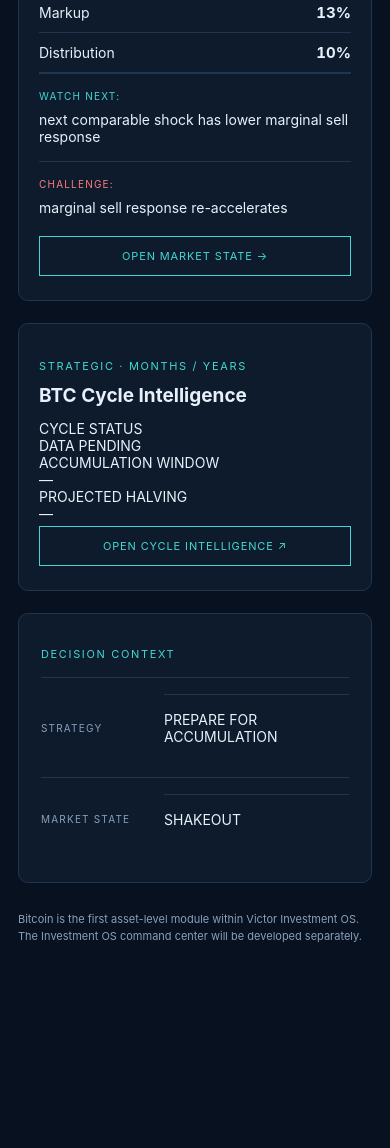
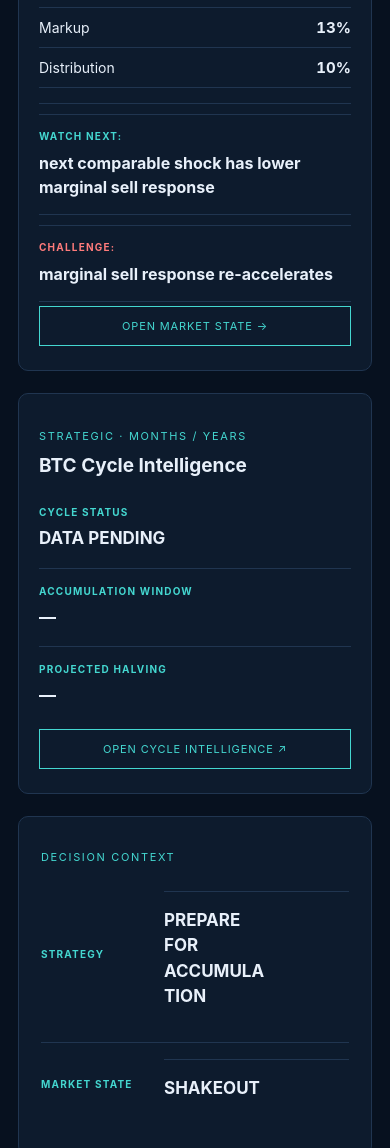
Before and after one commit to VictorHTsai/victor-investment-os, a plain HTML site: page apps/dge-dashboard/index.html in a window 390 px wide. Shown: the part 730-1878 px from the top of the page. Before the commit the page ends 1724 px from the top, so only its background shows below. Drawn offline with Linux system fonts and the light colour scheme; no server answers.

Commit message:
UI: enforce plain-text visual breaks on every KPI block

```diff
--- a/apps/dge-dashboard/styles.css
+++ b/apps/dge-dashboard/styles.css
@@ -57,3 +57,28 @@ header nav a:hover,.button:hover{color:#07111f!important;background:var(--cyan)}
 .decision-context{grid-template-columns:1fr!important;gap:0!important}.decision-context div{display:grid!important;grid-template-columns:125px 1fr!important;gap:18px!important;align-items:center!important;border-top:1px solid var(--line)!important;padding:16px 0!important}.decision-context span{font-size:10px!important}.decision-context b{margin:0!important;font-size:16px!important}
 .context-message{display:none!important}
 @media(max-width:760px){.mini-row{grid-template-columns:minmax(0,1fr) 52px!important}.decision-context div{grid-template-columns:105px minmax(0,1fr)!important}.decision-context b{overflow-wrap:anywhere}.strategic-summary span,.strategic-summary b{display:block!important}}
+
+/* Plain-text parity layout: structural, not dependent on generic summary rules */
+.plain-block{display:block;width:100%;box-sizing:border-box;padding:16px 0;border-bottom:1px solid var(--line)}
+.plain-block:last-child{border-bottom:0}
+.block-label{display:block!important;width:100%!important;margin:0 0 8px!important;padding:0!important;color:var(--cyan)!important;font-size:10px!important;line-height:1.2!important;letter-spacing:.12em!important;font-weight:700!important}
+.block-value{display:block!important;width:100%!important;margin:0!important;padding:0!important;color:var(--text)!important;font-size:15px!important;line-height:1.5!important;font-weight:700!important;overflow-wrap:anywhere}
+.state-table{display:block;width:100%}
+.state-row{display:grid!important;grid-template-columns:minmax(0,1fr) 56px!important;column-gap:24px!important;align-items:baseline!important;width:100%!important;padding:7px 0!important;margin:0!important}
+.state-row span,.state-row b{display:block!important;margin:0!important;padding:0!important;line-height:1.35!important}
+.state-row span{font-size:15px!important;color:var(--text)!important}.state-row b{text-align:right!important;font-size:15px!important;font-variant-numeric:tabular-nums!important}
+.state-row.active span,.state-row.active b{color:var(--cyan)!important}
+.action-strip{margin-top:10px!important}.action-strip .block-label{margin-bottom:9px!important}.challenge .block-label{color:var(--red)!important}
+.strategic-kpis{display:block;width:100%;margin-top:8px}.strategic-kpis .plain-block{padding:15px 0}.strategic-kpis .block-value{font-size:17px!important}
+.decision-context{display:block!important;width:100%!important;margin:8px 0 0!important}
+.decision-row{display:block!important;width:100%!important;padding:16px 0!important;margin:0!important;border-top:1px solid var(--line)!important}
+.decision-row:first-child{border-top:0!important}.decision-row .block-label{margin-bottom:8px!important}.decision-row .block-value{font-size:17px!important}
+@media(max-width:760px){
+ .plain-block{padding:15px 0!important}
+ .state-row{grid-template-columns:minmax(0,1fr) 52px!important;column-gap:20px!important}
+ .state-row span,.state-row b{font-size:15px!important}
+ .block-label{display:block!important;margin-bottom:8px!important}
+ .block-value{display:block!important;font-size:16px!important}
+ .strategic-kpis .plain-block{display:block!important;padding:16px 0!important}
+ .decision-row{display:block!important;padding:16px 0!important}
+}
```
